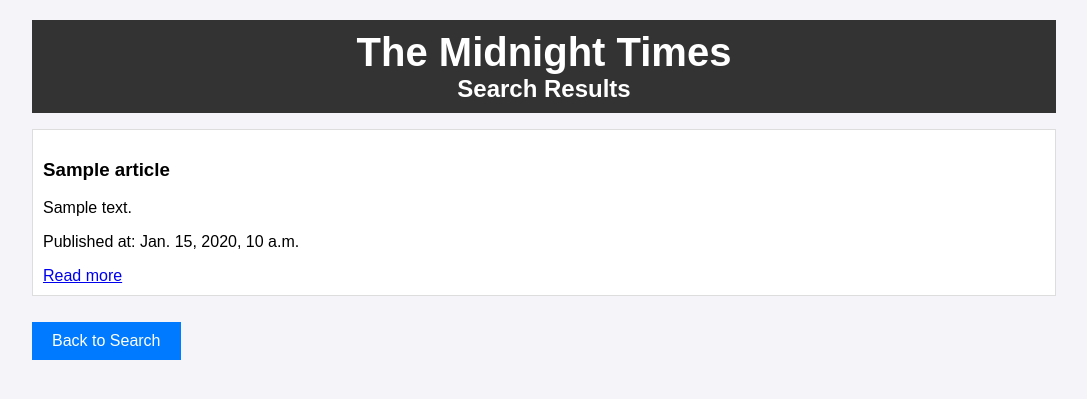
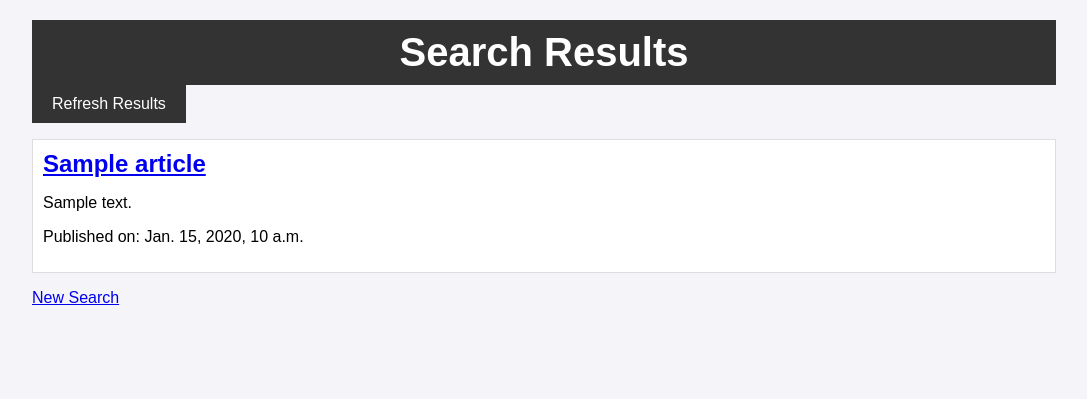
Before and after one commit to vickyc8593/advarisk, a Django app: template news/templates/news/results.html in a window 1280 px wide. Shown: the top 399 px of the page, without its empty margins (96-1183 px from the left). Run offline with Django 4.2, Linux system fonts and the light colour scheme; the template is opened without the code that fills it: most values are stand-ins (such as "Sample title", 1, 10 or a date in 2020).

Commit message:
comit with refresh button

```diff
--- a/news/models.py
+++ b/news/models.py
@@ -1,3 +1,4 @@
+# news/models.py
 
 from django.db import models
 
--- a/news/templates/news/results.html
+++ b/news/templates/news/results.html
@@ -5,25 +5,34 @@
     <meta charset="UTF-8">
     <title>Search Results - The Midnight Times</title>
     {% load static %}
-    <link rel="stylesheet" href="{% static 'css/styles.css' %}">
+    <link rel="stylesheet" href="{% static 'news/styles.css' %}">
 </head>
 <body>
     <div class="container">
         <header>
-            <h1>The Midnight Times</h1>
-            <h2>Search Results</h2>
+            <h1 class="title">Search Results</h1>
         </header>
-        <ul>
-            {% for article in articles %}
-            <li class="article-item">
-                <h3>{{ article.title }}</h3>
-                <p>{{ article.description }}</p>
-                <p>Published at: {{ article.publishedAt }}</p>
-                <a href="{{ article.url }}" target="_blank">Read more</a>
-            </li>
-            {% endfor %}
-        </ul>
-        <a href="{% url 'search_news' %}" class="btn btn-primary">Back to Search</a>
+        <main>
+            <button onclick="fetchLatestResults()" class="refresh-button">Refresh Results</button>
+            <ul class="articles-list">
+                {% for article in articles %}
+                    <li class="article-item">
+                        <h2><a href="{{ article.url }}" target="_blank" class="article-title">{{ article.title }}</a></h2>
+                        <p class="article-description">{{ article.description }}</p>
+                        <p class="article-published">Published on: {{ article.publishedAt }}</p>
+                    </li>
+                {% endfor %}
+            </ul>
+            <a href="{% url 'search_news' %}" class="new-search-link">New Search</a>
+        </main>
     </div>
+
+    <script>
+        function fetchLatestResults() {
+            // Implement your logic to fetch latest results via AJAX or form submission
+            // Example: reload the page to fetch new results
+            location.reload();
+        }
+    </script>
 </body>
 </html>
--- a/news/urls.py
+++ b/news/urls.py
@@ -1,3 +1,4 @@
+# news/urls.py
 
 from django.urls import path
 from .views import search_news, previous_searches, refresh_search
--- a/news/utils.py
+++ b/news/utils.py
@@ -1,3 +1,4 @@
+# news/utils.py
 
 import requests
 from .models import SearchResult
```
Also changed, not shown: news/views.py (+8 -3 lines), 1 other file.
